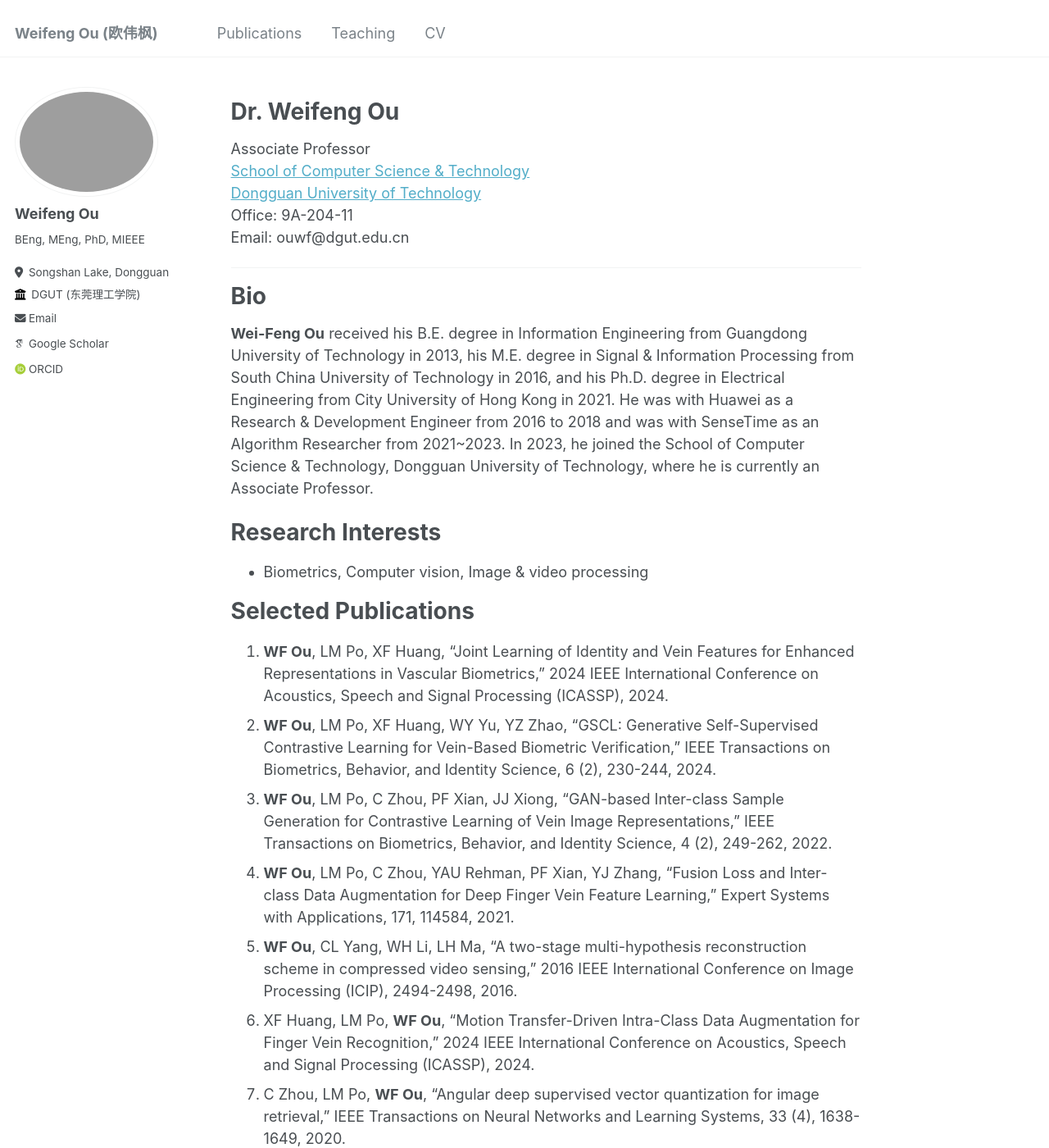
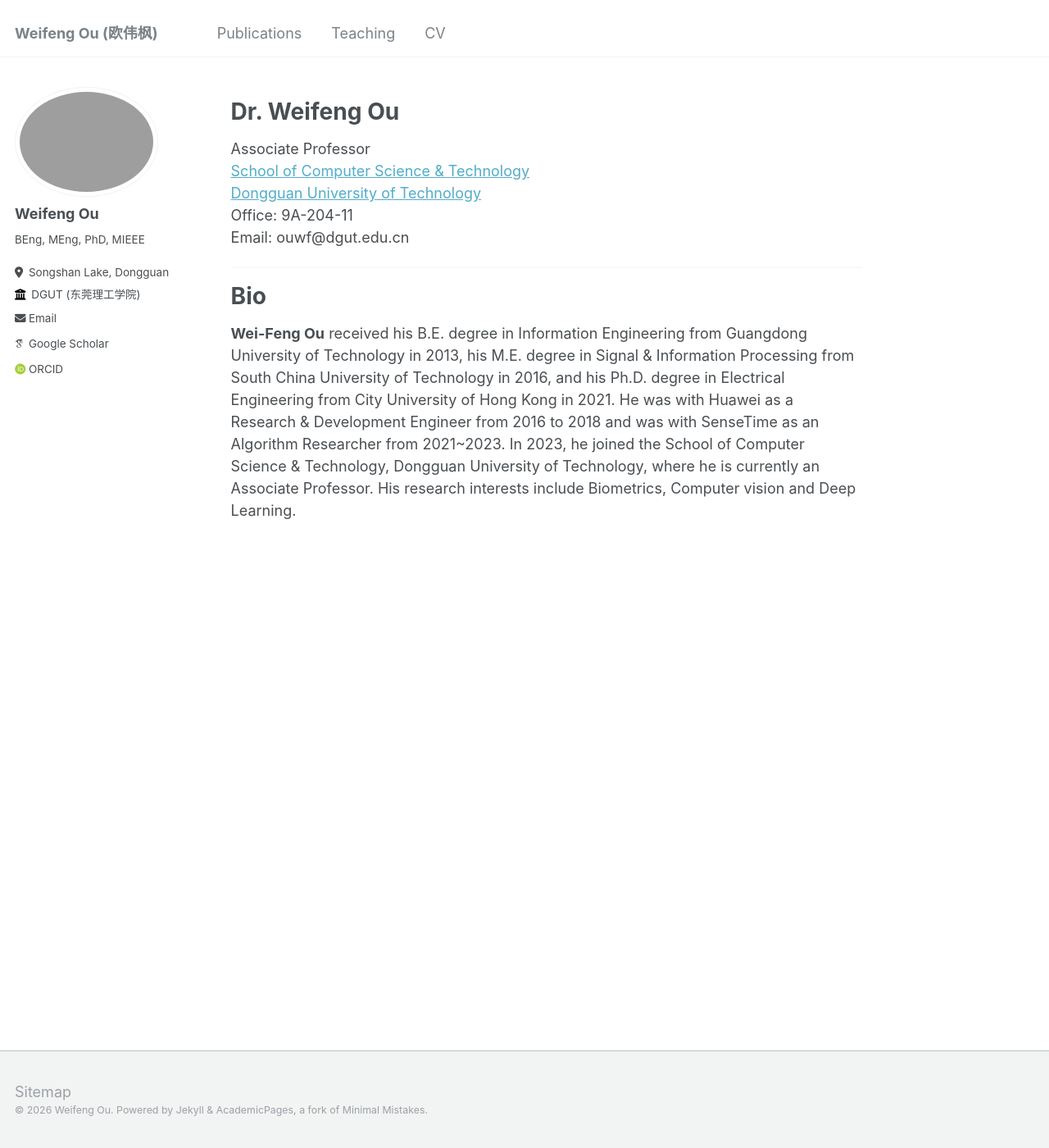
Before and after one commit to ouwf/ouwf.github.io, a Jekyll site: the page built from _pages/about.md, in a window 1280 px wide and 1400 px high. Shown: the whole window at 82% size. Built offline with Jekyll 4.4.1, drawn with Linux system fonts in a browser that asks for light colours; some web fonts are replaced; some of the changed text lies outside the part shown.

Commit message:
Revise bio
Updated bio to include research interests in Biometrics, Computer vision, and Deep Learning.

```diff
--- a/_pages/about.md
+++ b/_pages/about.md
@@ -16,21 +16,4 @@ Email: ouwf@dgut.edu.cn
 
 ---
 # Bio
-**Wei-Feng Ou** received his B.E. degree in Information Engineering from Guangdong University of Technology in 2013, his M.E. degree in Signal & Information Processing from South China University of Technology in 2016, and his Ph.D. degree in Electrical Engineering from City University of Hong Kong in 2021. He was with Huawei as a Research & Development Engineer from 2016 to 2018 and was with SenseTime as an Algorithm Researcher from 2021~2023. In 2023, he joined the School of Computer Science & Technology, Dongguan University of Technology, where he is currently an Associate Professor.
-
-# Research Interests
-* Biometrics, Computer vision, Image & video processing
-
-# Selected Publications
-1. **WF Ou**, LM Po, XF Huang, "Joint Learning of Identity and Vein Features for Enhanced Representations in Vascular Biometrics," 2024 IEEE International Conference on Acoustics, Speech and Signal Processing (ICASSP), 2024.
-2. **WF Ou**, LM Po, XF Huang, WY Yu, YZ Zhao, "GSCL: Generative Self-Supervised Contrastive Learning for Vein-Based Biometric Verification," IEEE Transactions on Biometrics, Behavior, and Identity Science, 6 (2), 230-244, 2024.
-3. **WF Ou**, LM Po, C Zhou, PF Xian, JJ Xiong, “GAN-based Inter-class Sample Generation for Contrastive Learning of Vein Image Representations,” IEEE Transactions on Biometrics, Behavior, and Identity Science, 4 (2), 249-262, 2022.
-4. **WF Ou**, LM Po, C Zhou, YAU Rehman, PF Xian, YJ Zhang, “Fusion Loss and Inter-class Data Augmentation for Deep Finger Vein Feature Learning,” Expert Systems with Applications, 171, 114584, 2021.
-5. **WF Ou**, CL Yang, WH Li, LH Ma, “A two-stage multi-hypothesis reconstruction scheme in compressed video sensing,” 2016 IEEE International Conference on Image Processing (ICIP), 2494-2498, 2016.
-6. XF Huang, LM Po, **WF Ou**, “Motion Transfer-Driven Intra-Class Data Augmentation for Finger Vein Recognition,” 2024 IEEE International Conference on Acoustics, Speech and Signal Processing (ICASSP), 2024.
-7. C Zhou, LM Po, **WF Ou**, “Angular deep supervised vector quantization for image retrieval,” IEEE Transactions on Neural Networks and Learning Systems, 33 (4), 1638-1649, 2020.
-8. C Zhou, LM Po, **WF Ou**, PF Xian, KW Cheung, “Deep triplet residual quantization,” Expert Systems with Applications, 184, 115467, 2021.
-9. JJ Xiong, LM Po, WY Yu, C Zhou, PF Xian, **WF Ou**, “CSRNet: Cascaded Selective Resolution Network for real-time semantic segmentation,” Expert Systems with Applications, 211, 118537, 2023.
-10. YJ Zhang, LM Po, XY Xu, MY Liu, YX Wang, **WF Ou**, YZ Zhao, WY Yu, “Contrastive spatio-temporal pretext learning for self-supervised video representation,” Proceedings of the AAAI Conference on Artificial Intelligence, 36 (3), 3380-3389, 2022.
-11. YZ Zhao, LM Po, WY Yu, YAU Rehman, MY Liu, YJ Zhang, **WF Ou**, “Vcgan: Video colorization with hybrid generative adversarial network,” IEEE Transactions on Multimedia, 25, 3017-3032, 2022.
-12. YAU Rehman, LM Po, MY Liu, ZJ Zou, **WF Ou**, YZ Zhao, “Face liveness detection using convolutional-features fusion of real and deep network generated face images,” Journal of Visual Communication and Image Representation, 59, 574-582, 2019.
+**Wei-Feng Ou** received his B.E. degree in Information Engineering from Guangdong University of Technology in 2013, his M.E. degree in Signal & Information Processing from South China University of Technology in 2016, and his Ph.D. degree in Electrical Engineering from City University of Hong Kong in 2021. He was with Huawei as a Research & Development Engineer from 2016 to 2018 and was with SenseTime as an Algorithm Researcher from 2021~2023. In 2023, he joined the School of Computer Science & Technology, Dongguan University of Technology, where he is currently an Associate Professor. His research interests include Biometrics, Computer vision and Deep Learning.
```
